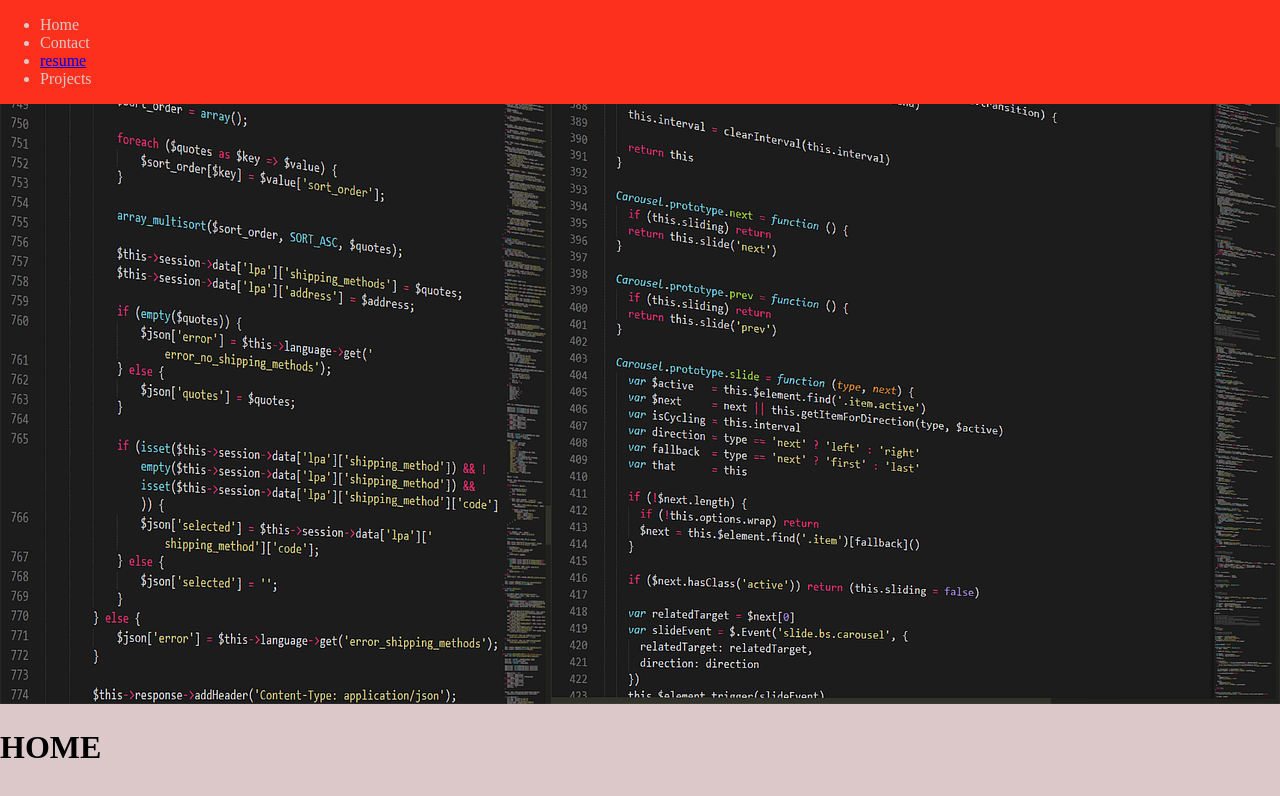
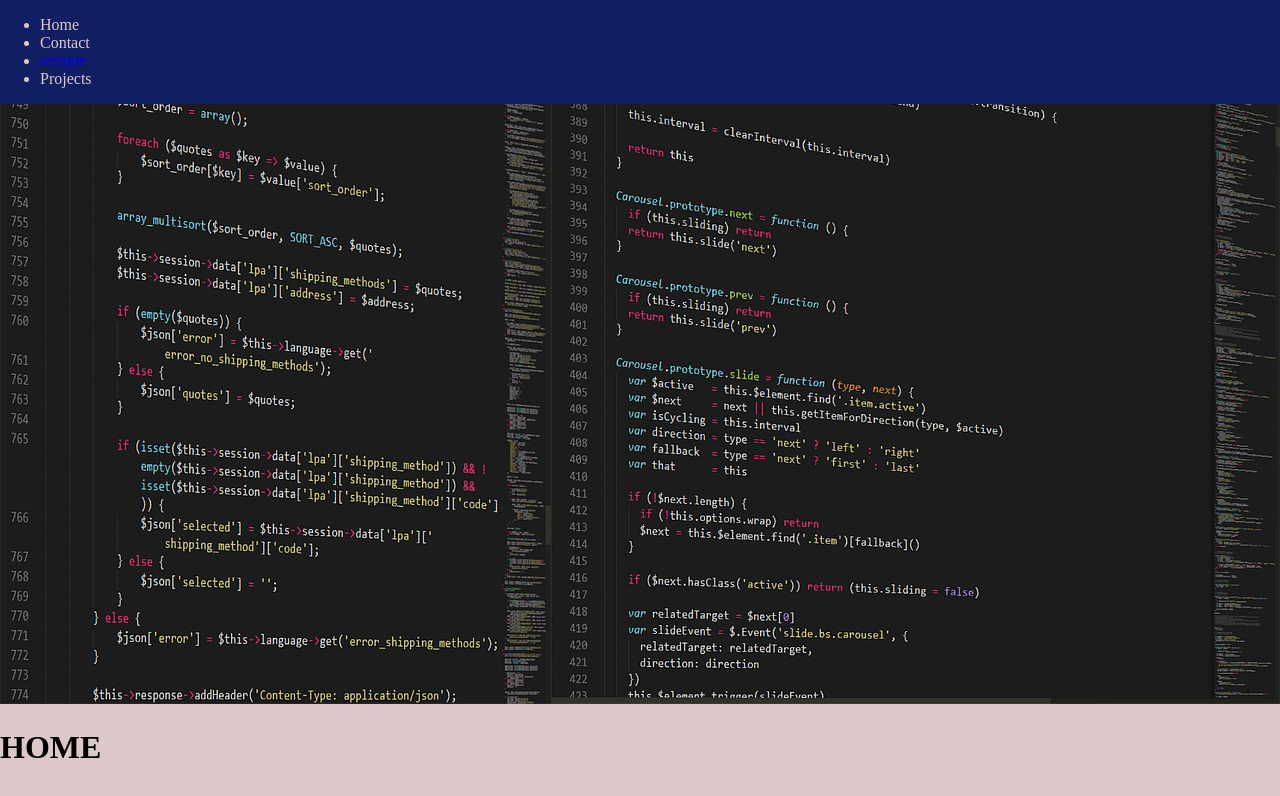
Before and after one commit to Fleser11/Website, a plain HTML site: page HTML project/index.html in a window 1280 px wide. Drawn offline with Linux system fonts and the light colour scheme.

Commit message:
Co-authored-by: Fleser11 <Fleser11@users.noreply.github.com>

```diff
--- a/HTML project/Stylesheet.css
+++ b/HTML project/Stylesheet.css
@@ -14,7 +14,7 @@ body{
 
 
 header {
-    background-color:#fd2f1d;
+    background-color:#121e63;
     color:rgb(220, 200, 200);
     position:fixed;
     border-width:0px;
```
